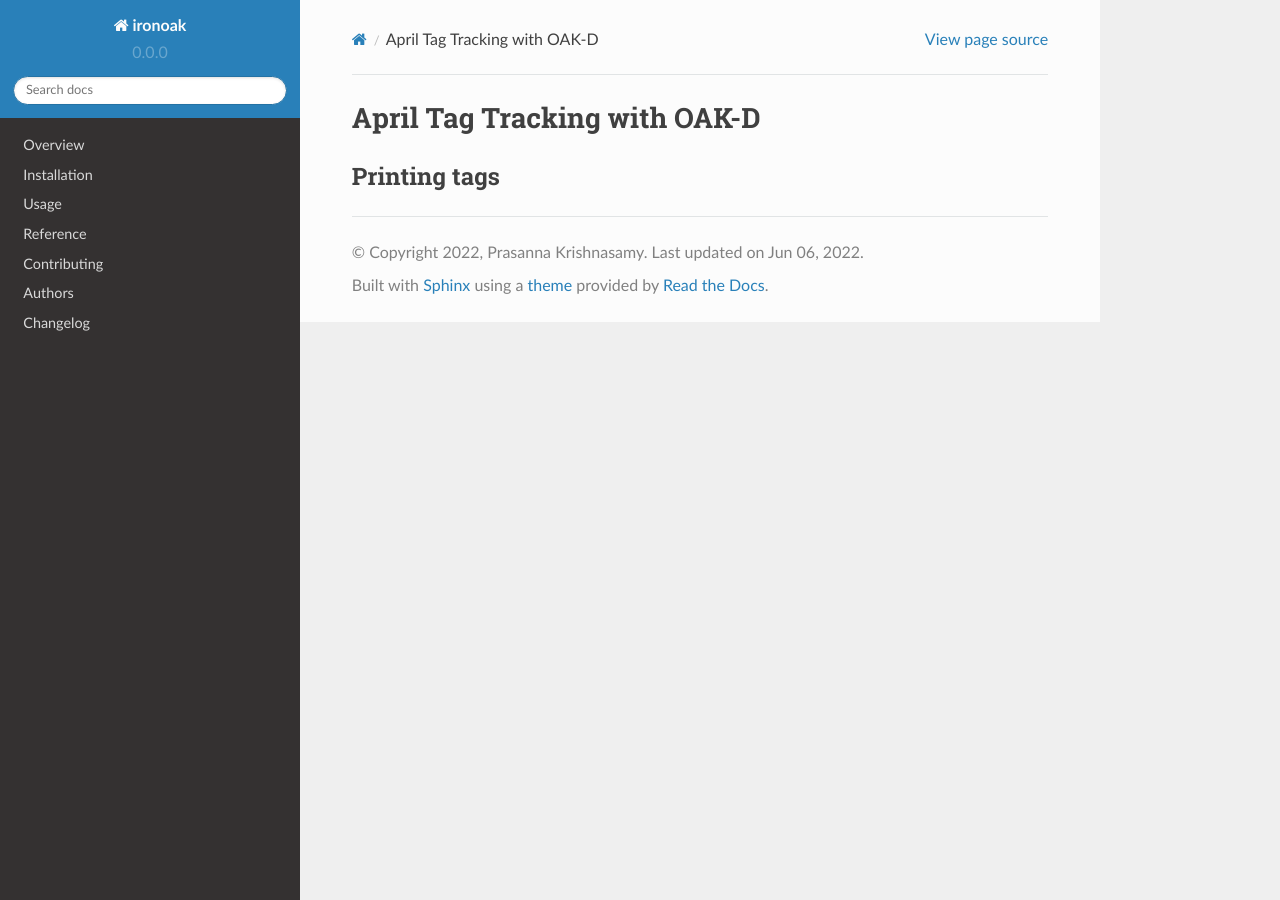
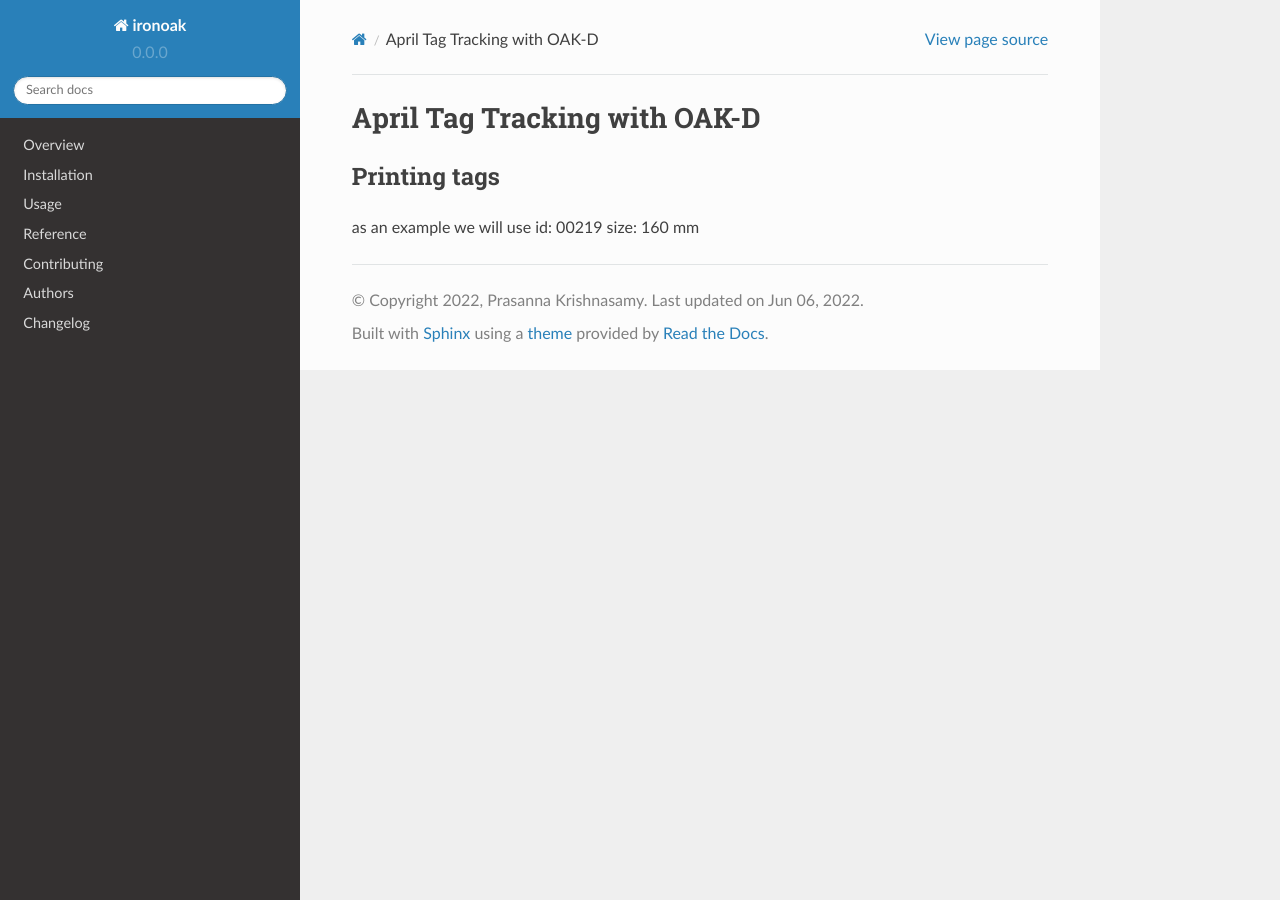
Before and after one commit to prasannavk/python-ironoak, a Sphinx documentation site: the page built from docs/tags.rst, in a window 1280 px wide. Built offline with Sphinx 7.4.7 and the Read the Docs theme 2.0.0, drawn with Linux system fonts in a browser that asks for light colours.

Commit message:
adding content

```diff
--- a/docs/tags.rst
+++ b/docs/tags.rst
@@ -3,3 +3,5 @@ April Tag Tracking with OAK-D
 
 Printing tags
 ----
+
+as an example we will use id: 00219 size: 160 mm
```
